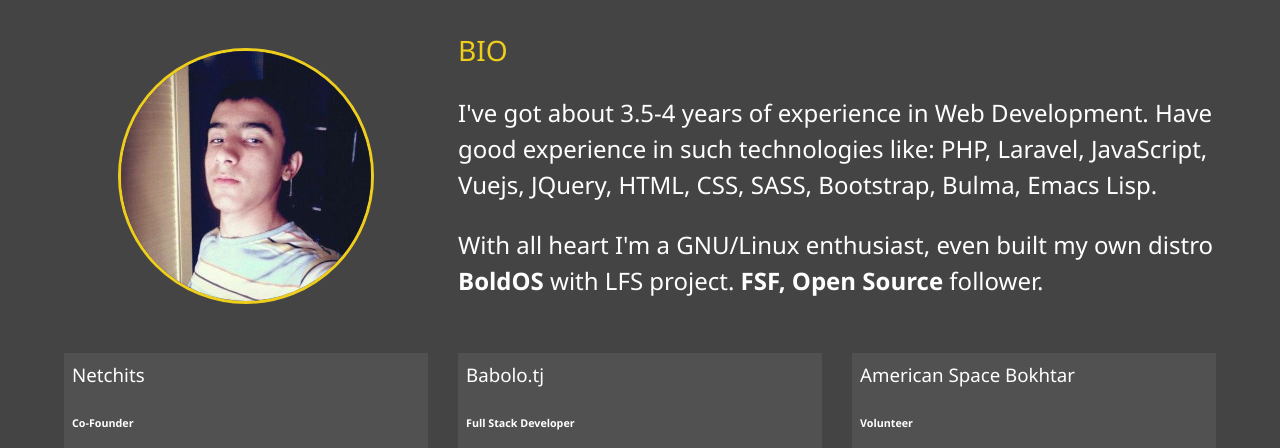
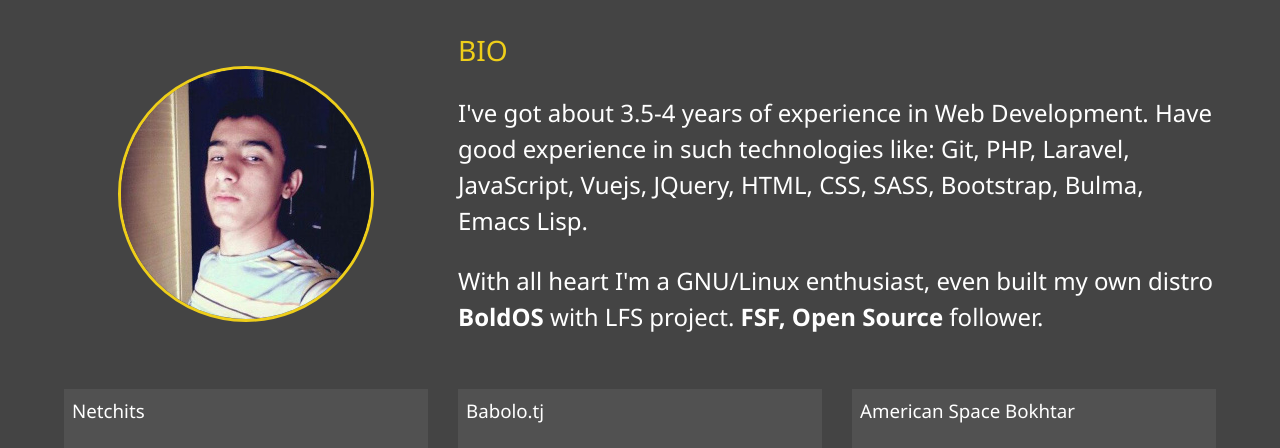
Before and after one commit to mrcat323/mrcat323.github.io, a plain HTML site: page about.html in a window 1280 px wide. Shown: the part 253-701 px from the top of the page. Drawn offline with Linux system fonts and the light colour scheme.

Commit message:
added git as a skill

```diff
--- a/about.html
+++ b/about.html
@@ -63,7 +63,7 @@
       <div class="bio">
         <h3 class="text-secondary">BIO</h3>
         <p>I've got about 3.5-4 years of experience in Web Development. Have good experience in such technologies like:
-	  PHP, Laravel, JavaScript, Vuejs, JQuery, HTML, CSS, SASS, Bootstrap, Bulma, Emacs Lisp.</p>
+	  Git, PHP, Laravel, JavaScript, Vuejs, JQuery, HTML, CSS, SASS, Bootstrap, Bulma, Emacs Lisp.</p>
 	<p>With all heart I'm a GNU/Linux enthusiast, even built my own distro <b>BoldOS</b> with LFS project. <b>FSF, Open Source</b> follower.</p>
       </div>
 
```
